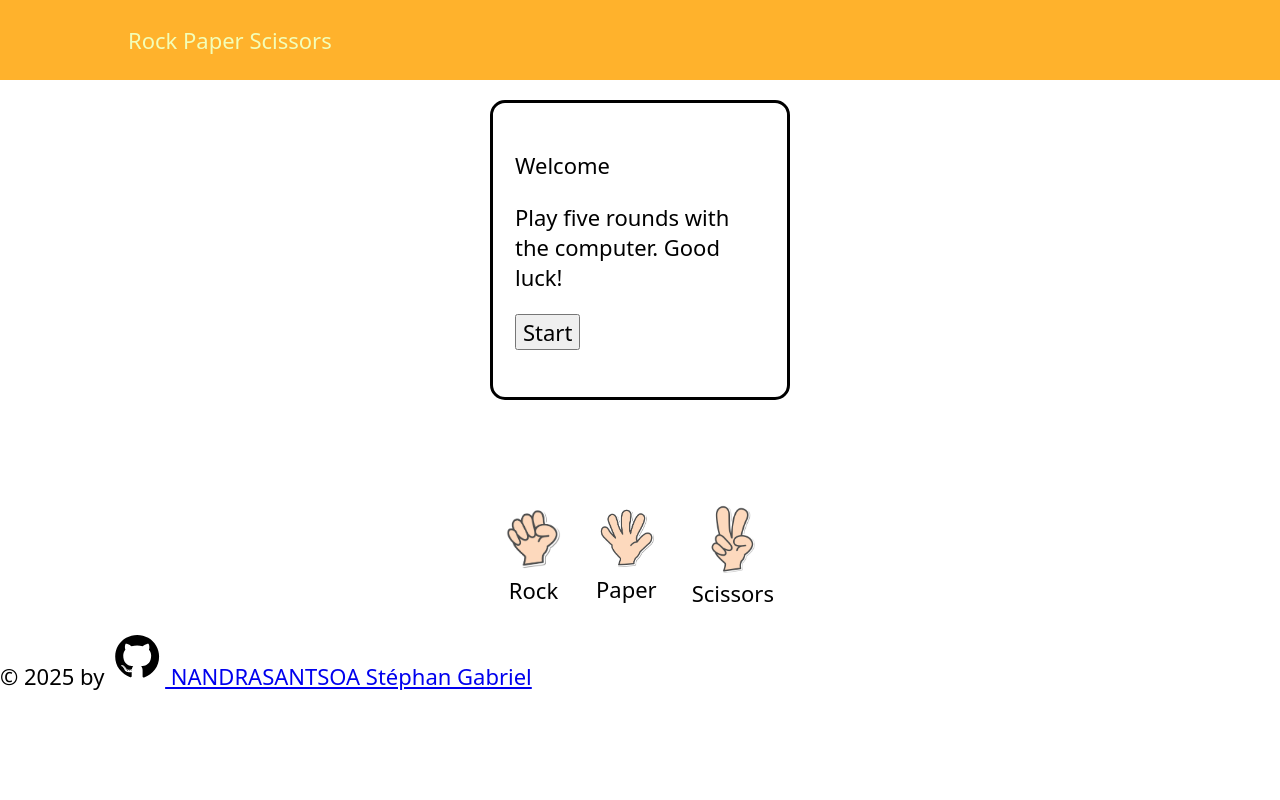
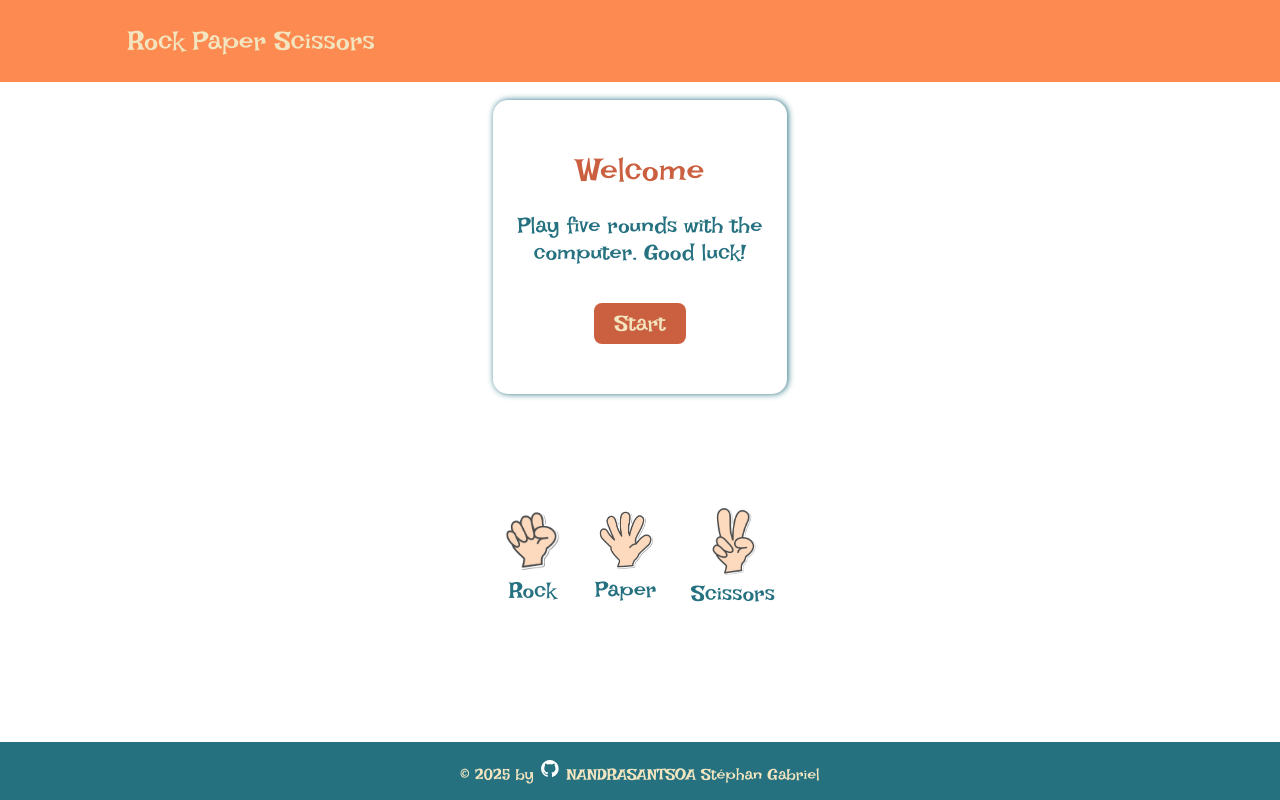
Before and after one commit to Stephan-Gabriel-SG/rockpaperscissors, a website: page index.html in a window 1280 px wide. Drawn offline with Linux system fonts and the light colour scheme; a web font is replaced by a local one.

Commit message:
add animation for battle choice and add color for the page

```diff
--- a/style.css
+++ b/style.css
@@ -6,13 +6,15 @@
 * {
     font-family: myfont, system-ui, -apple-system, BlinkMacSystemFont, 'Segoe UI', Roboto, Oxygen, Ubuntu, Cantarell, 'Open Sans', 'Helvetica Neue', sans-serif;
     font-size: 22px;
-    --w:#F3FEB8;
+    --bl:#257180;
+    --w:#F2E5BF;
     --y:#FFDE4D;
-    --o:#FFB22C;
-    --r:#FF4C4C;
+    --o:#FD8B51;
+    --r:#CB6040;
 }
 body{
     margin: 0;
+    color: var(--bl);
 }
 
 .container, .choice, .box, .battlechoice{
@@ -32,6 +34,11 @@ body{
 
 span.title {
     padding-left: 10%;
+    font-size: 1.2rem;
+}
+.round, #roundNumber{
+    font-size: xx-large;
+    color: var(--o);
 }
 
 .infopanel{
@@ -46,6 +53,9 @@ span.title {
     padding: 0 15px;
 }
 
+td{
+    color: var(--o);
+}
 .choice{
     flex-wrap: wrap;
     gap: 35px;
@@ -78,6 +88,7 @@ img{
 
 .messageInfo{
     height: 25px;
+    color: var(--o);
     animation: zoom .4s ease-out forwards;
 }
 
@@ -154,5 +165,57 @@ dialog#mymodal {
     flex-direction: column;
     align-items: center;
     justify-content: center;
+    text-align: center;
+    color: var(--bl);
+    box-shadow: 1px 0 6px 0px var(--bl);
+    border: none;
     transition: .3s;
 }
+
+span#modalTitle {
+    color: var(--r);
+    font-size: xx-large;
+}
+
+button#modalButton {
+    background: var(--r);
+    color: var(--w);
+    border: none;
+    padding: 7px 20px;
+    border-radius: 8px;
+    margin-top: 15px;
+    transition: .3s;
+}
+button#modalButton:hover{
+    transform: scale(1.1);
+}
+
+/* footer */
+footer{
+    width: 100%;
+    color: var(--w);
+    bottom: 0;
+    position: absolute;
+    display: flex;
+    align-items: center;
+    justify-content: center;
+    background: var(--bl);
+}
+footer p{
+    font-size: medium;
+}
+footer a {
+    text-decoration: none;
+    color: var(--w);
+    transition: .3s;
+    font-size: medium;
+}
+
+footer a:hover{
+    text-decoration: underline;
+}
+
+footer img{
+    width: 22px;
+    filter: invert(1);
+}
```
Also changed, not shown: font/IrishGrover.ttf (added).
